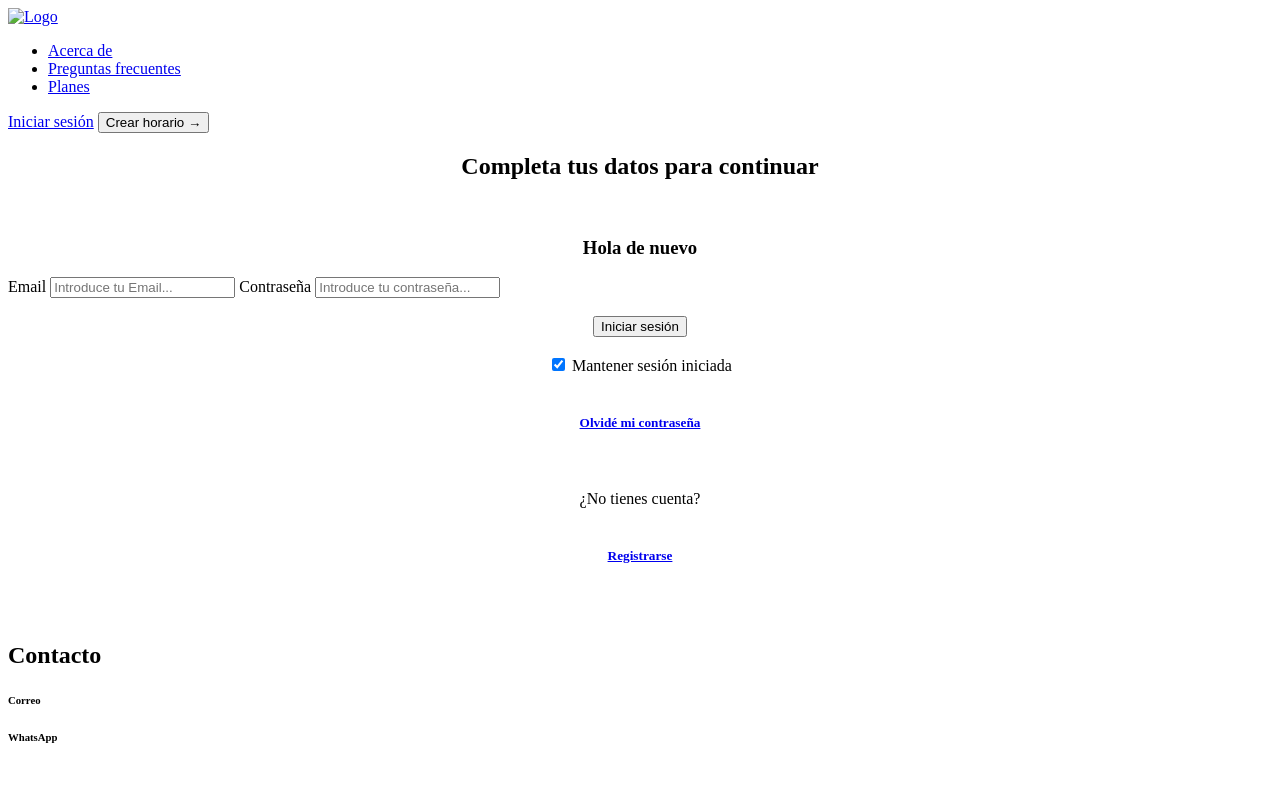
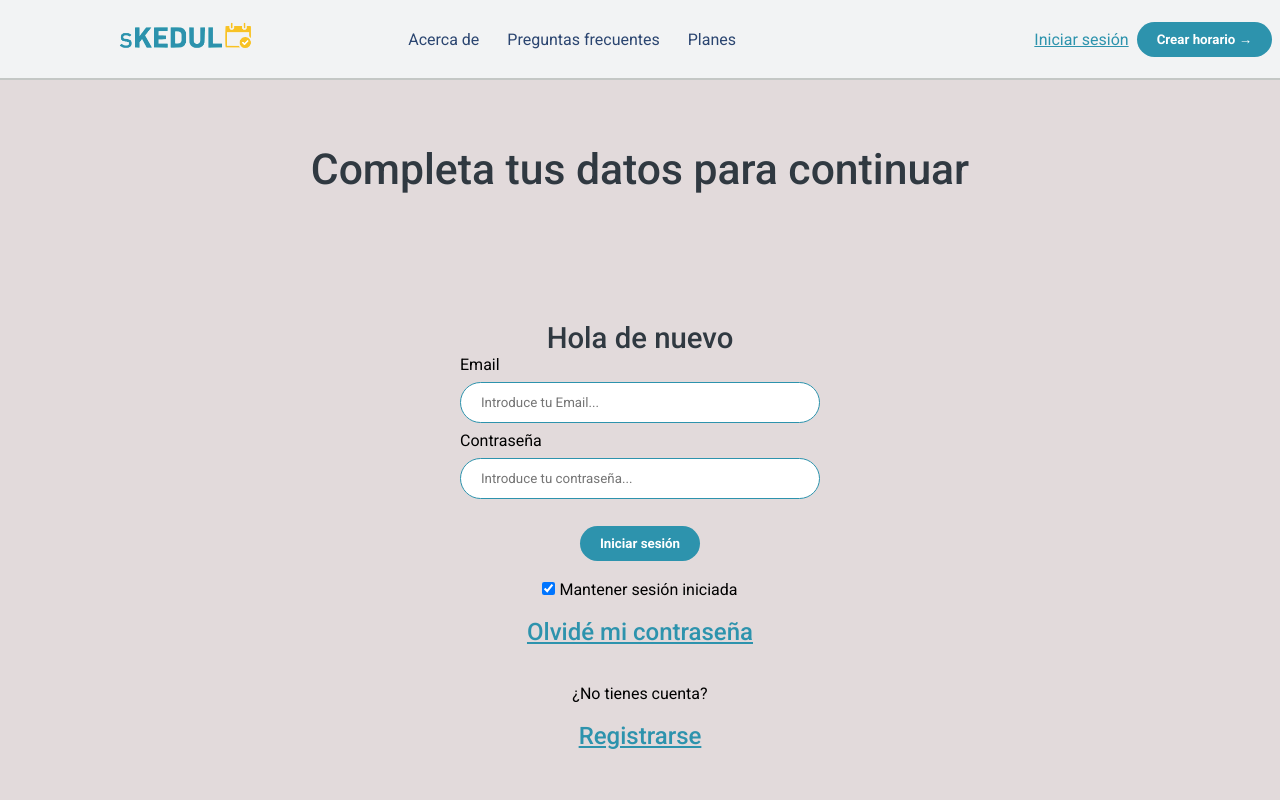
Before and after one commit to danymein/horarios-app, a plain HTML site: page pages/login.html in a window 1280 px wide. Shown: the top 800 px of the page. Drawn offline with nearby package versions, Linux system fonts and the light colour scheme; the site is published under a folder, as on GitHub Pages, so addresses that start at the root find nothing.

Commit message:
primer commit

```diff
--- a/pages/login.html
+++ b/pages/login.html
@@ -3,9 +3,9 @@
 <head>
     <meta charset="UTF-8">
     <meta name="viewport" content="width=device-width, initial-scale=1.0">
-    <link rel="stylesheet" type="text/css" href="/css/style.css">
+    <link rel="stylesheet" type="text/css" href="../css/style.css">
     <title>sKEDUL Horarios</title>
-    <link rel="icon" type="image/x-icon" href="/img/favicon.ico">
+    <link rel="icon" type="image/x-icon" href="../img/favicon.ico">
     <link href="https://fonts.googleapis.com/icon?family=Material+Icons" rel="stylesheet">
     <link rel="stylesheet" href="https://fonts.googleapis.com/css2?family=Material+Symbols+Outlined:opsz,wght,FILL,GRAD@24,400,0,0" />
     <link rel="stylesheet" href="https://fonts.googleapis.com/css2?family=Material+Symbols+Outlined:opsz,wght,FILL,GRAD@20..48,100..700,0..1,-50..200" />
@@ -16,13 +16,13 @@
 
     <div class="NavBar">
       <div class="logo">
-        <a href="/index.html"><img src="/img/logo.png" alt="Logo"></a>
+        <a href="../index.html"><img src="../img/logo.png" alt="Logo"></a>
       </div>
       <div class="nav-list">
         <ul class="nav-links">
-          <li><a href="/index.html#Ventajas">Acerca de</a></li>
-          <li><a href="/index.html#FAQ">Preguntas frecuentes</a></li>
-          <li><a href="/index.html#Planes">Planes</a></li>
+          <li><a href="../index.html#Ventajas">Acerca de</a></li>
+          <li><a href="../index.html#FAQ">Preguntas frecuentes</a></li>
+          <li><a href="../index.html#Planes">Planes</a></li>
       </ul>
       </div>
       <div class="login">
```
Also changed, not shown: index.html (+3 -5 lines), pages/privacidad.html (+6 -12 lines), pages/signup.html (+6 -6 lines), README.md.
